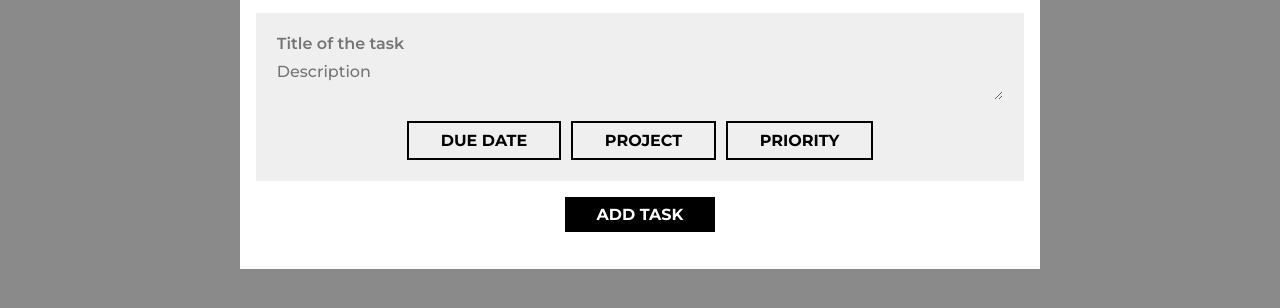
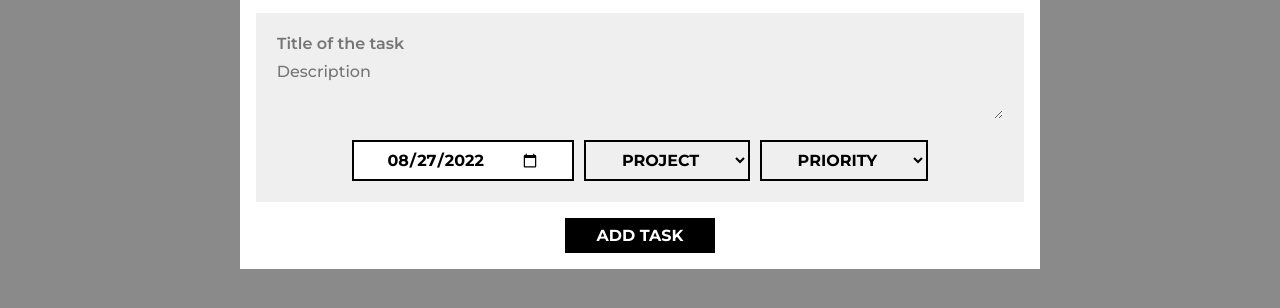
Before and after one commit to itsechi/todo-list, a plain HTML site: page index.html in a window 1280 px wide. Both pictures are taken after a click on the button "ADD TASK". Shown: the part 148-456 px from the top of the page. Drawn offline with Linux system fonts and the light colour scheme.

Commit message:
Change form buttons to inputs

```diff
--- a/index.html
+++ b/index.html
@@ -39,12 +39,17 @@
 
     <form class="todo-form__form">
       <div class="todo-form__inputs">
-        <input type="text" placeholder="Title of the task">
-        <textarea placeholder="Description"></textarea>
+        <input class="todo-form__text todo-form__text--bold" type="text" placeholder="Title of the task">
+        <textarea class="todo-form__text" rows="3" cols="0" placeholder="Description"></textarea>
         <div class="todo-form__buttons">
-          <button  class="btn btn--secondary" id="dueDateBtn">DUE DATE</button>
-          <button class="btn btn--secondary" id="projectBtn">PROJECT</button>
-          <button class="btn btn--secondary" id="priorityBtn">PRIORITY</button>
+          <input class="btn btn--secondary" type="date" id="dueDateBtn" value="2022-08-27"></button>
+          <!-- change value later -->
+          <select class="btn btn--secondary" id="projectBtn">
+            <option disabled selected value>PROJECT</option>
+          </select>
+          <select class="btn btn--secondary" id="priorityBtn">
+            <option disabled selected value>PRIORITY</option>
+          </select>
         </div>
       </div>
       <button class="btn btn--primary">ADD TASK</button>
```
Also changed, not shown: main.js (+1 -1 lines).
